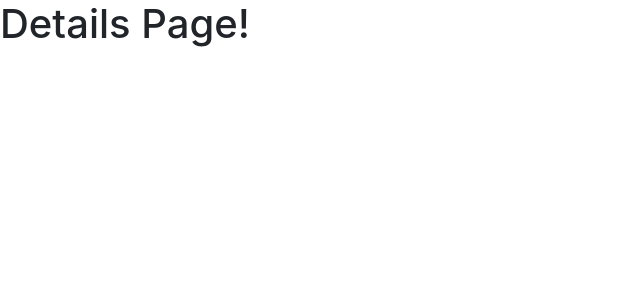
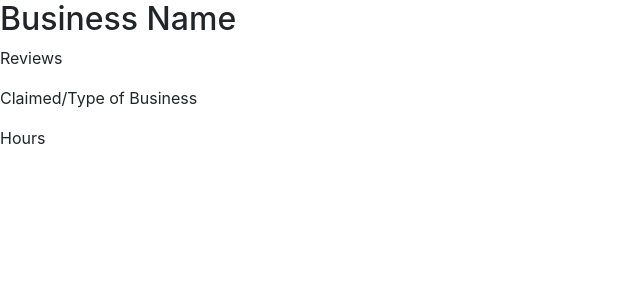
Before and after one commit to Guillermo-Martin/yelp-clone, a React (Create React App) app: page / in a window 1280 px wide. Shown: the top 300 px of the page, without its empty margins (0-640 px from the left). Built offline with nearby package versions, Linux system fonts and the light colour scheme.

Commit message:
Create HeroDetails component and stylesheet

```diff
--- a/src/components/DetailsPage/index.js
+++ b/src/components/DetailsPage/index.js
@@ -1,10 +1,12 @@
 import React from "react";
+import HeroDetails from "./../HeroDetails";
 
 function DetailsPage() {
   return (
     <div>
-      <h1>Details Page!</h1>
+      {/* <h1>Details Page!</h1> */}
       {/* Hero Image with basic details section */}
+      <HeroDetails />
 
       {/* Basic info section (website, address, etc.) */}
 
--- /dev/null
+++ b/src/components/HeroDetails/index.js
@@ -0,0 +1,16 @@
+import React from "react";
+
+function HeroDetails() {
+  return (
+    <section>
+      <div>
+        <h2>Business Name</h2>
+        <p>Reviews</p>
+        <p>Claimed/Type of Business</p>
+        <p>Hours</p>
+      </div>
+    </section>
+  );
+}
+
+export default HeroDetails;
```
Also changed, not shown: src/components/HeroDetails/styles.css (added).
